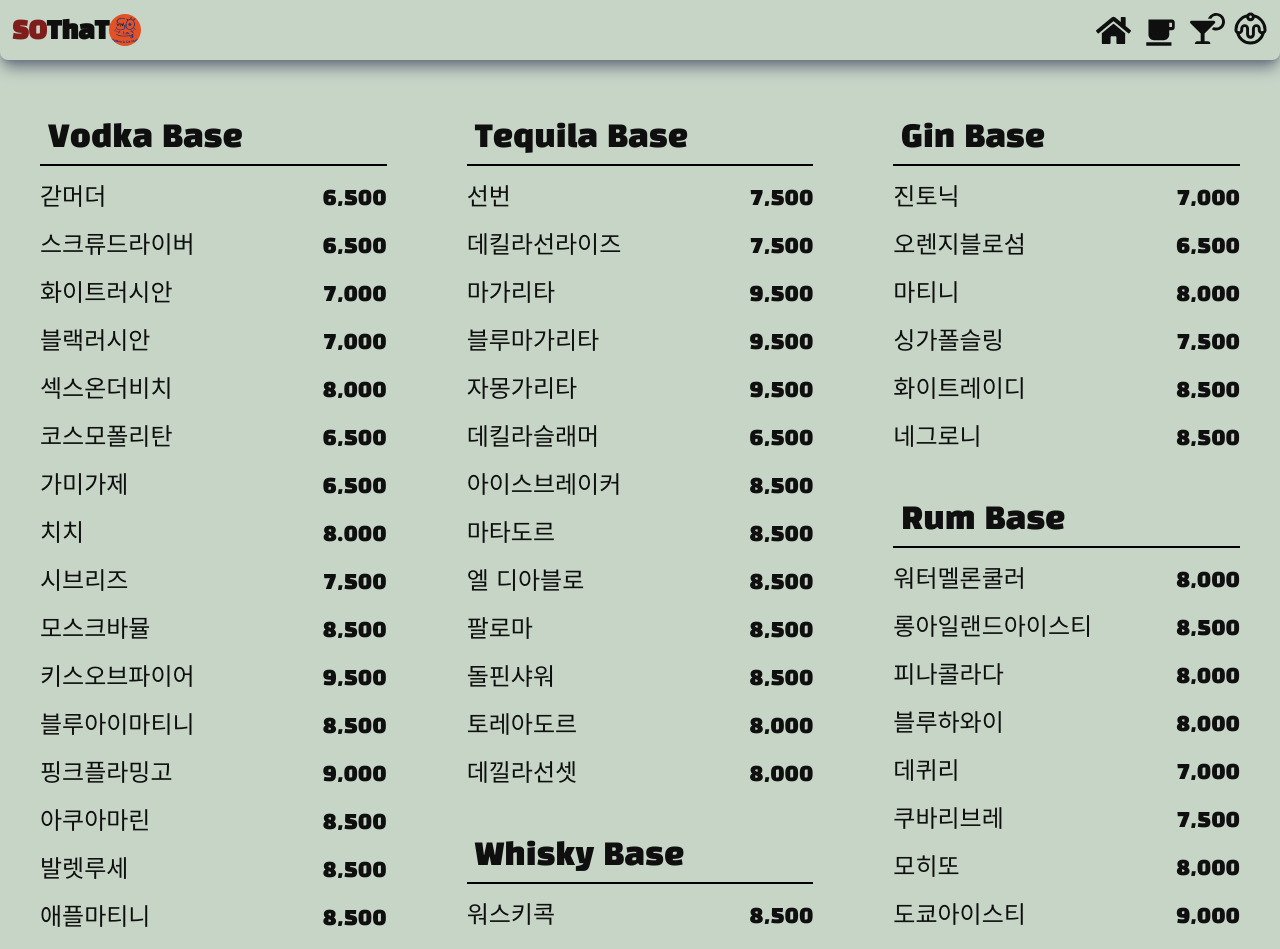
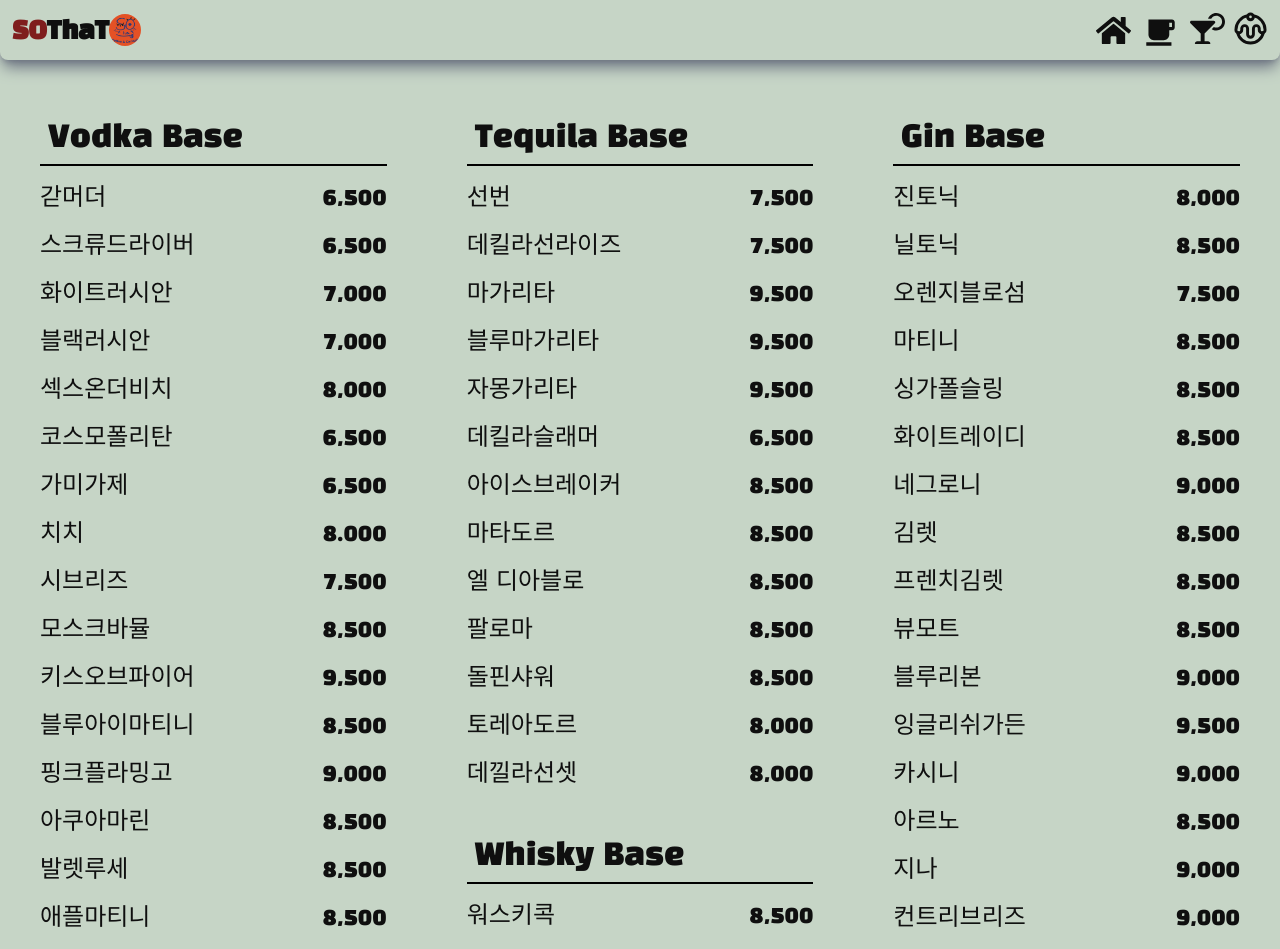
Before and after one commit to jaewoo-ahn/soThat, a React (Create React App) app: page /barmenu in a window 1280 px wide. Shown: the top 949 px of the page. Built offline with nearby package versions, Linux system fonts and the light colour scheme.

Commit message:
data : gin base

```diff
--- a/src/data/bar.js
+++ b/src/data/bar.js
@@ -186,12 +186,87 @@ export const barmenu = [
   {
     base: "Gin Base",
     items: [
-      { name: "진토닉", price: "7,000" },
-      { name: "오렌지블로섬", price: "6,500" },
-      { name: "마티니", price: "8,000" },
-      { name: "싱가폴슬링", price: "7,500" },
-      { name: "화이트레이디", price: "8,500" },
-      { name: "네그로니", price: "8,500" },
+      {
+        name: "진토닉",
+        price: "8,000",
+        ingredient: ["진", "토닉워터", "레몬"],
+      },
+      {
+        name: "닐토닉",
+        price: "8,500",
+        ingredient: ["닐(루바르,진저)", "토닉워터", "레몬"],
+      },
+      {
+        name: "오렌지블로섬",
+        price: "7,500",
+        ingredient: ["진", "오렌지쥬스"],
+      },
+      {
+        name: "마티니",
+        price: "8,500",
+        ingredient: ["진", "백포도주", "올리브"],
+      },
+      {
+        name: "싱가폴슬링",
+        price: "8,500",
+        ingredient: ["진", "체리", "카시스", "유자", "슈가"],
+      },
+      {
+        name: "화이트레이디",
+        price: "8,500",
+        ingredient: ["진", "오렌지향", "레몬쥬스"],
+      },
+      {
+        name: "네그로니",
+        price: "9,000",
+        ingredient: ["진", "캄파리", "로쏘"],
+      },
+      { name: "김렛", price: "8,500", ingredient: ["진", "라임", "슈가"] },
+      {
+        name: "프렌치김렛",
+        price: "8,500",
+        ingredient: ["진", "엘더플라워", "라임"],
+      },
+      {
+        name: "뷰모트",
+        price: "8,500",
+        ingredient: ["진", "엘더플라워", "레몬쥬스", "슈가"],
+      },
+      {
+        name: "블루리본",
+        price: "9,000",
+        ingredient: ["진", "오렌지향", "블루큐라소"],
+      },
+      {
+        name: "잉글리쉬가든",
+        price: "9,500",
+        ingredient: ["진", "엘더플라워", "사과쥬스", "라임"],
+      },
+      {
+        name: "카시니",
+        price: "9,000",
+        ingredient: ["진", "보드카", "카시스", "크랜베리"],
+      },
+      {
+        name: "아르노",
+        price: "8,500",
+        ingredient: ["진", "백포도주", "카시스"],
+      },
+      {
+        name: "지나",
+        price: "9,000",
+        ingredient: ["진", "카시스", "레몬쥬스", "토닉워터"],
+      },
+      {
+        name: "컨트리브리즈",
+        price: "9,000",
+        ingredient: ["진", "카시스", "사과쥬스"],
+      },
+      {
+        name: "플라워파워마티니",
+        price: "9,000",
+        ingredient: ["진", "베르무트", "엘더플라워", "카시스"],
+      },
     ],
   },
   {
--- a/src/pages/Home.jsx
+++ b/src/pages/Home.jsx
@@ -57,6 +57,7 @@ const Home = () => {
       >
         <p>모든 음료 TAKE OUT 가능</p>
         <p>외부 음식 환영 (추가금 발생!!!)</p>
+        <p>모든 술 메뉴는 알코올 도수 조절가능합니다</p>
         <p>혼술, 낮술 환영!!</p>
         <p>반려동물 환영</p>
       </motion.div>
```
